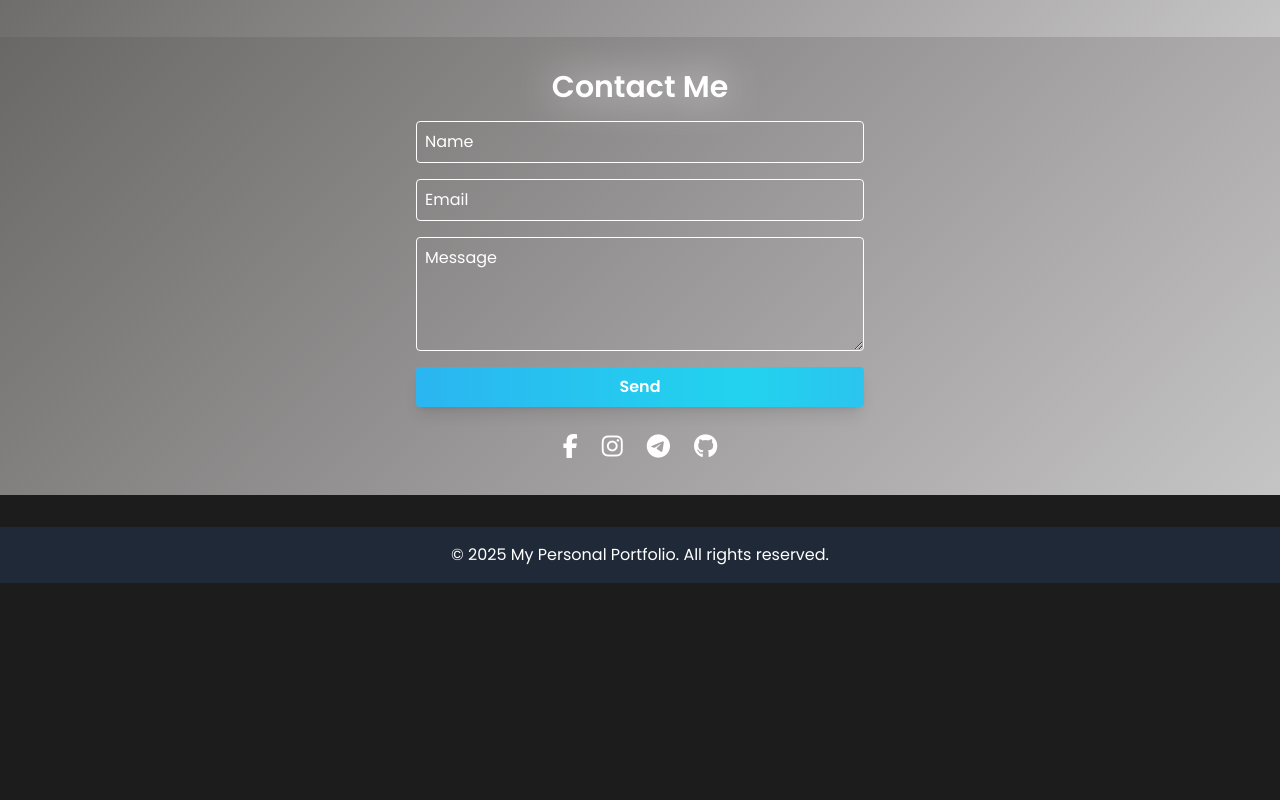
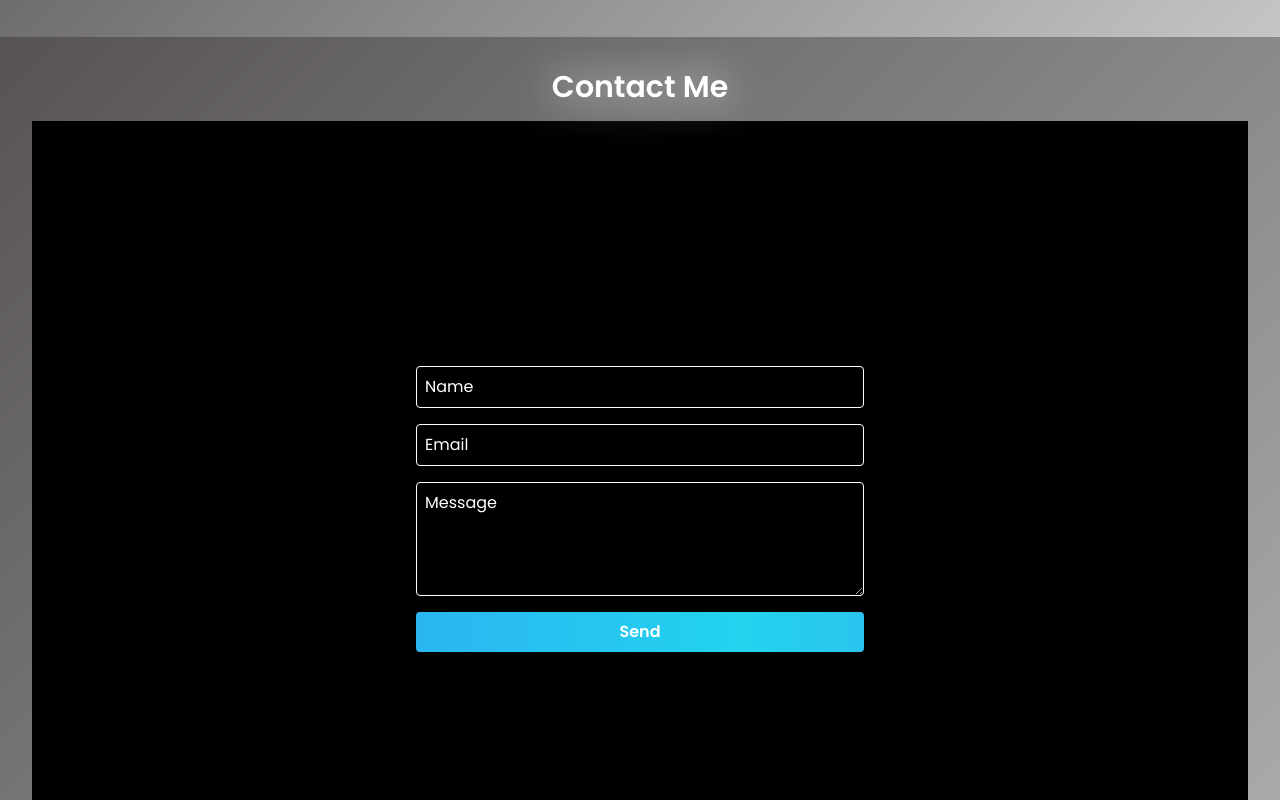
Before and after one commit to AJamesGit01/test-Portfolio, a website: page index.html in a window 1280 px wide. Shown: the part 3820-4620 px from the top of the page. Before the commit the page ends 4403 px from the top, so only its background shows below. Drawn offline with nearby package versions, Linux system fonts and the light colour scheme.

Commit message:
Update index

```diff
--- a/index.html
+++ b/index.html
@@ -288,8 +288,8 @@
     Contact Me
   </h3>
 
-<div class="px-4 sm:px-0">
-  <form class="grid gap-4 max-w-md mx-auto mb-6" onsubmit="handleSubmit(event)">
+<div class="min-h-screen flex items-center justify-center bg-black px-4">
+  <form class="grid gap-4 w-full max-w-md mb-6" onsubmit="handleSubmit(event)">
     <input type="text" placeholder="Name" class="border border-white bg-transparent text-white p-2 rounded placeholder-white" required />
     <input type="email" placeholder="Email" class="border border-white bg-transparent text-white p-2 rounded placeholder-white" required />
     <textarea placeholder="Message" class="border border-white bg-transparent text-white p-2 rounded placeholder-white" rows="4" required></textarea>
```
